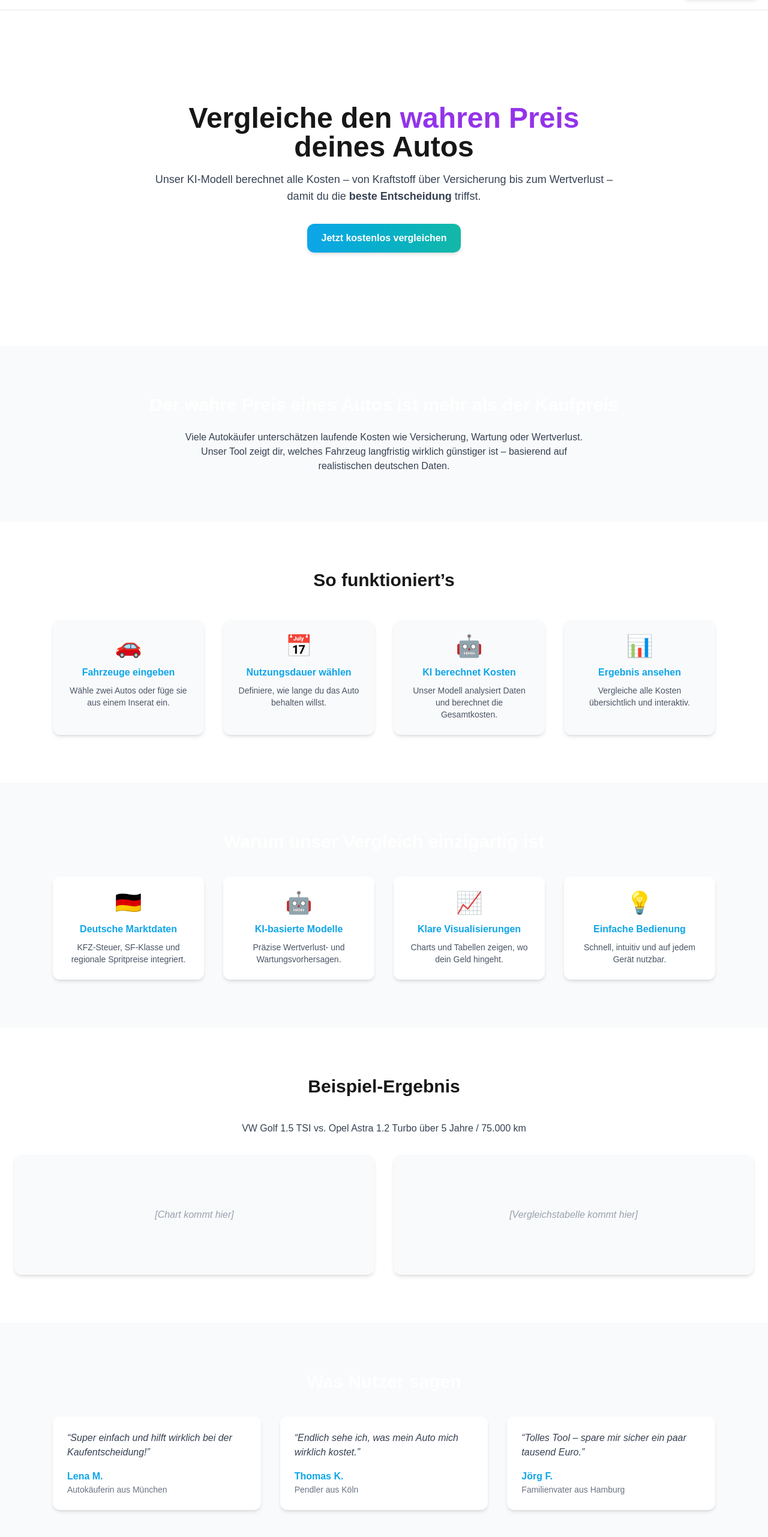
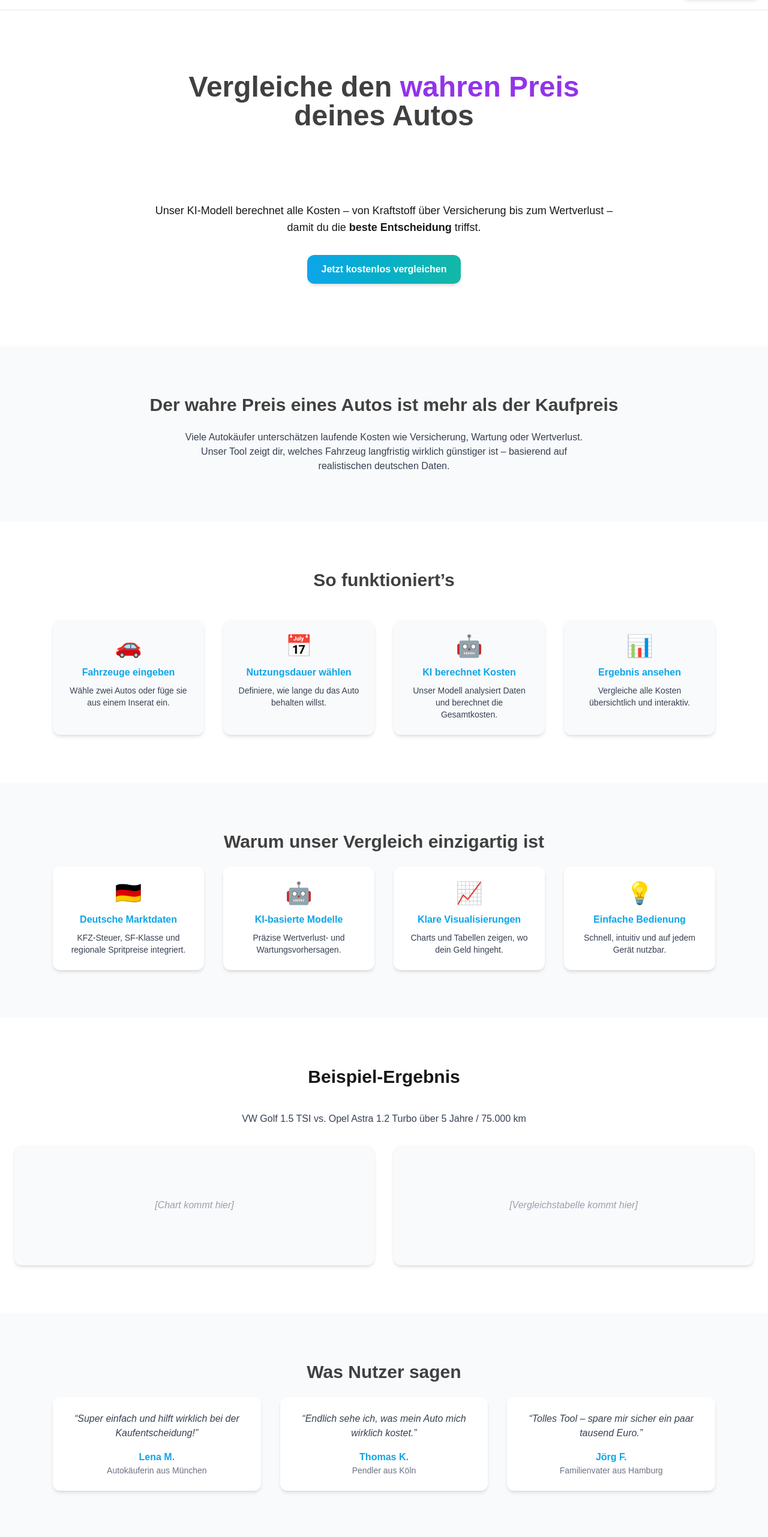
Before and after one commit to emrekrt1655/auto-vergleich, a Next.js app: page /datenschutz in a window 1280 px wide. Shown: the part 64-2626 px from the top of the page at 60% size. Built offline with nearby package versions, Linux system fonts and the light colour scheme; no server answers.

Commit message:
landing page and navbar dark mode added

```diff
--- a/app/components/AuthModal.tsx
+++ b/app/components/AuthModal.tsx
@@ -20,7 +20,7 @@ const AuthModal: React.FC<AuthModalProps> = ({ isOpen, onClose }) => {
 
   return ReactDOM.createPortal(
     <div className="fixed inset-0 z-50 flex items-center justify-center bg-black/50">
-      <div className="bg-black rounded-2xl shadow-xl w-full max-w-sm p-6 relative animate-fadeIn">
+      <div className="dark:bg-neutral-950 bg-white rounded-2xl shadow-xl w-full max-w-sm p-6 relative animate-fadeIn">
         <button
           onClick={onClose}
           className="absolute top-2 right-3 text-gray-500 hover:text-gray-700 text-xl"
--- a/app/components/Login.tsx
+++ b/app/components/Login.tsx
@@ -63,8 +63,7 @@ const Login: React.FC<LoginProps> = ({ onClose }) => {
   };
 
   return (
-    <>
-      <div className="w-full max-w-sm p-8 border rounded-lg shadow-lg flex flex-col gap-4">
+      <div className=" w-full max-w-sm p-8 border rounded-lg shadow-lg flex flex-col gap-4">
         <h2 className="text-2xl font-bold text-center">{t("title")}</h2>
 
         <input
@@ -115,7 +114,7 @@ const Login: React.FC<LoginProps> = ({ onClose }) => {
           {t("termsInfo")}{" "}
         </p>
       </div>
-    </>
+
   );
 };
 
--- a/app/components/Navbar.tsx
+++ b/app/components/Navbar.tsx
@@ -11,11 +11,13 @@ import { useAuthModal } from "@/hooks/useAuthModal";
 import { useTranslations } from "next-intl";
 import { usePathname } from "next/navigation";
 import ToggleThemeButton from "./ToggleThemeButton"
+import { navbarClasses } from "../styles/classes";
 
 const Navbar = () => {
   const [isLangOpen, setIsLangOpen] = useState(false);
   const t = useTranslations("Components.Navbar");
   const pathname = usePathname();
+  const {wrapperColor, textColor} = navbarClasses;
 
   const languages = [
     { code: "de", name: "Deutsch", flag: "🇩🇪" },
@@ -45,7 +47,7 @@ const Navbar = () => {
   const userName = useUserName();
 
   return (
-    <header className="flex justify-between items-center p-4 border-b border-gray-200">
+    <header className={`${wrapperColor} flex justify-between items-center  p-4 border-b`}>
       <span className="text-2xl font-bold bg-linear-to-r from-blue-600 to-purple-600 bg-clip-text text-transparent">
         Auto.Compare
       </span>
@@ -79,17 +81,17 @@ const Navbar = () => {
                 className="fixed inset-0 z-10"
                 onClick={() => setIsLangOpen(false)}
               />
-              <div className="absolute right-0 mt-2 w-48 bg-white rounded-lg shadow-lg border border-gray-200 py-1 z-20">
+              <div className={` ${wrapperColor} absolute right-0 mt-2 w-48 bg-white rounded-lg shadow-lg border border-gray-200 py-1 z-20`}>
                 {languages.map((lang) => (
                   <button
                     key={lang.code}
                     onClick={() => handleLanguageChange(lang.code)}
-                    className={`w-full cursor-pointer flex items-center gap-3 px-4 py-2.5 hover:bg-gray-50 transition-colors ${
-                      currentLocale === lang.code ? "bg-blue-50" : ""
+                    className={`w-full cursor-pointer ${textColor} flex items-center gap-3 px-4 py-2.5 hover:bg-gray-50 dark:hover:bg-gray-700 transition-colors ${
+                      currentLocale === lang.code ? "bg-blue-50 dark:bg-blue-900" : ""
                     }`}
                   >
-                    <span className="text-2xl">{lang.flag}</span>
-                    <span className="text-sm font-medium text-gray-700">
+                    <span className={`text-2xl`}>{lang.flag}</span>
+                    <span className={`${textColor} text-sm font-medium text-gray-700`}>
                       {lang.name}
                     </span>
                     {currentLocale === lang.code && (
--- a/app/components/landingpage/ExampleOutputSection.tsx
+++ b/app/components/landingpage/ExampleOutputSection.tsx
@@ -1,7 +1,11 @@
 import { useTranslations } from "next-intl";
+import { landingPrimary } from "@/app/styles/classes";
+
 
 export default function ExampleOutputSection() {
   const t = useTranslations("Components.LandingPage.exampleOutputSection");
+    const { wrapperColor, featuresWrapperColor, titleText, textColor } =
+      landingPrimary;
 
   return (
     <section className="py-20 bg-(--background) text-(--foreground) text-center px-6">
--- a/app/components/landingpage/FeaturesSection.tsx
+++ b/app/components/landingpage/FeaturesSection.tsx
@@ -1,7 +1,9 @@
 import { useTranslations } from "next-intl";
+import { landingSecondary } from "@/app/styles/classes";
 
 export default function FeaturesSection() {
   const t = useTranslations("Components.LandingPage.featuresSection");
+  const {wrapper, titleText, featuresWrapper, textColor} = landingSecondary
 
   const features = t.raw("features") as Array<{
     icon: string;
@@ -10,21 +12,21 @@ export default function FeaturesSection() {
   }>;
 
   return (
-    <section className="py-20 bg-gray-50 dark:bg-[#111]">
-      <h2 className="text-3xl font-bold text-center text-brand-neutral mb-10">
+    <section className={`${wrapper}`}>
+      <h2 className={`${titleText}`}>
         {t("title")}
       </h2>
       <div className="grid md:grid-cols-2 lg:grid-cols-4 gap-8 max-w-6xl mx-auto px-6">
         {features.map((f, i) => (
           <div
             key={i}
-            className="p-6 bg-white dark:bg-[#1b1b1b] rounded-xl text-center shadow-md"
+            className={`${featuresWrapper}`}
           >
             <div className="text-4xl mb-3">{f.icon}</div>
             <h3 className="font-semibold text-brand-primary mb-2">
               {f.title}
             </h3>
-            <p className="text-gray-600 dark:text-gray-300 text-sm">
+            <p className={`${textColor} text-sm`}>
               {f.desc}
             </p>
           </div>
--- a/app/components/landingpage/HeroSection.tsx
+++ b/app/components/landingpage/HeroSection.tsx
@@ -3,9 +3,11 @@ import { useAuth } from "../../(context)/authContext";
 import { useHandleRoute } from "@/hooks/useHandleRoute";
 import { useAuthModal } from "@/hooks/useAuthModal";
 import { useTranslations } from "next-intl";
+import { landingPrimary } from "@/app/styles/classes";
 
 export default function Hero() {
   const t = useTranslations("Components.LandingPage.hero");
+  const {wrapperColor, titleText} = landingPrimary;
   const { user } = useAuth();
   const { handleRoute } = useHandleRoute();
   const { openModal } = useAuthModal();
@@ -19,15 +21,17 @@ export default function Hero() {
   };
 
   return (
-    <section className="w-full h-[70vh] flex flex-col justify-center items-center text-center px-4">
+    <section className={`${wrapperColor} w-full h-[70vh] flex flex-col justify-center items-center text-center px-4`}>
       <div className="max-w-3xl">
-        <h1 className="text-4xl md:text-5xl font-extrabold mb-4">
+        <h1 className={`${titleText} text-4xl md:text-5xl font-extrabold mb-30`}>
           {t.rich("title", {
-            highlight: (chunks) => <span className="text-brand-accent">{chunks}</span>,
+            highlight: (chunks) => (
+              <span className="text-brand-accent">{chunks}</span>
+            ),
           })}
         </h1>
 
-        <p className="text-base md:text-lg text-gray-700 mb-8">
+        <p className="text-base md:text-lg  mb-8">
           {t.rich("description", {
             bold: (chunks) => <span className="font-semibold">{chunks}</span>,
           })}
--- a/app/components/landingpage/HowToWorkSection.tsx
+++ b/app/components/landingpage/HowToWorkSection.tsx
@@ -1,28 +1,31 @@
 import { useTranslations } from "next-intl";
+import { landingPrimary } from "@/app/styles/classes";
 
 export default function HowItWorksSection() {
   const t = useTranslations("Components.LandingPage.howItWorksSection");
+  const { wrapperColor, featuresWrapperColor, titleText, textColor } =
+    landingPrimary;
 
-  const steps = t.raw("steps") as Array<{ icon: string; title: string; desc: string }>;
+  const steps = t.raw("steps") as Array<{
+    icon: string;
+    title: string;
+    desc: string;
+  }>;
 
   return (
-    <section className="py-20 bg-(--background) text-(--foreground)">
-      <h2 className="text-3xl font-bold text-center mb-12">
+    <section className={`${wrapperColor} py-20`}>
+      <h2 className={`${titleText} text-3xl font-bold text-center mb-12`}>
         {t("title")}
       </h2>
       <div className="grid sm:grid-cols-2 lg:grid-cols-4 gap-8 max-w-6xl mx-auto px-6">
         {steps.map((s, i) => (
           <div
             key={i}
-            className="p-6 bg-gray-50 dark:bg-[#1b1b1b] rounded-xl shadow-md text-center hover:shadow-lg transition-all"
+            className={`p-6 ${featuresWrapperColor} rounded-xl shadow-md text-center hover:shadow-lg transition-all`}
           >
             <div className="text-4xl mb-3">{s.icon}</div>
-            <h3 className="font-semibold text-brand-primary mb-2">
-                {s.title}
-            </h3>
-            <p className="text-gray-600 dark:text-gray-300 text-sm">
-                {s.desc}
-            </p>
+            <h3 className="font-semibold text-brand-primary mb-2">{s.title}</h3>
+            <p className={`${textColor} text-sm`}>{s.desc}</p>
           </div>
         ))}
       </div>
--- a/app/components/landingpage/ProblemSection.tsx
+++ b/app/components/landingpage/ProblemSection.tsx
@@ -1,16 +1,14 @@
-import { useTranslations } from 'next-intl';
+import { useTranslations } from "next-intl";
+import { landingSecondary } from "@/app/styles/classes";
 
 export default function ProblemSection() {
-  const t = useTranslations('Components.LandingPage.problemSection');
+  const t = useTranslations("Components.LandingPage.problemSection");
+  const { textColor, wrapper, titleText } = landingSecondary;
 
   return (
-    <section className="py-20 bg-gray-50 dark:bg-[#111] text-center px-6">
-      <h2 className="text-3xl font-bold text-brand-neutral mb-6">
-        {t('title')}
-      </h2>
-      <p className="max-w-2xl mx-auto text-gray-700 dark:text-gray-300">
-        {t('description')}
-      </p>
+    <section className={`${wrapper}`}>
+      <h2 className={`${titleText}`}>{t("title")}</h2>
+      <p className={`${textColor} max-w-2xl mx-auto `}>{t("description")}</p>
     </section>
   );
 }
--- a/app/components/landingpage/TestimonialsSection.tsx
+++ b/app/components/landingpage/TestimonialsSection.tsx
@@ -1,7 +1,9 @@
 import { useTranslations } from "next-intl";
+import { landingSecondary } from "@/app/styles/classes";
 
 export default function TestimonialsSection() {
   const t = useTranslations("Components.LandingPage.testimonialsSection");
+  const { wrapper, titleText, featuresWrapper, textColor } = landingSecondary;
 
   const testimonials = t.raw("testimonials") as Array<{
     quote: string;
@@ -10,22 +12,14 @@ export default function TestimonialsSection() {
   }>;
 
   return (
-    <section className="py-20 bg-gray-50 dark:bg-[#111]">
-      <h2 className="text-3xl font-bold text-center text-brand-neutral mb-10">
-        {t("title")}
-      </h2>
+    <section className={`${wrapper}`}>
+      <h2 className={`${titleText}`}>{t("title")}</h2>
       <div className="grid md:grid-cols-3 gap-8 max-w-6xl mx-auto px-6">
         {testimonials.map((testi, i) => (
-          <div key={i} className="p-6 bg-white dark:bg-[#1b1b1b] rounded-xl shadow-md">
-            <p className="text-gray-700 dark:text-gray-300 mb-4 italic">
-              “{testi.quote}”
-            </p>
-            <p className="font-semibold text-brand-primary">
-              {testi.name}
-            </p>
-            <p className="text-sm text-gray-500">
-              {testi.role}
-            </p>
+          <div key={i} className={`${featuresWrapper}`}>
+            <p className={`${textColor} mb-4 italic`}>“{testi.quote}”</p>
+            <p className="font-semibold text-brand-primary">{testi.name}</p>
+            <p className="text-sm text-gray-500">{testi.role}</p>
           </div>
         ))}
       </div>
--- a/app/globals.css
+++ b/app/globals.css
@@ -1,27 +1,64 @@
 @import "tailwindcss";
 
+@custom-variant dark (&:where(.dark, .dark *));
+
 @theme {
+  /* Tailwind için color tanımları */
+  --color-background: #ffffff;
+  --color-foreground: #171717;
+
+  /* Dark mode için */
+  --color-background--dark: #0a0a0a;
+  --color-foreground--dark: #ededed;
+
+  /* Diğer renkler */
   --color-brand-primary: #0EA5E9;
   --color-brand-secondary: #14B8A6;
   --color-brand-accent: #9333EA;
   --color-brand-neutral: #fff;
-  --bg-linear-to-r: linear-gradient(to right, var(--tw-gradient-stops));
+  --color-brand-neutral-dark: #1f2937;
 }
 
+/* CSS değişkenleri (gerekirse başka yerlerde kullanmak için) */
 :root {
   --background: #ffffff;
   --foreground: #171717;
 }
 
-@media (prefers-color-scheme: dark) {
-  :root {
-    --background: #0a0a0a;
-    --foreground: #ededed;
-  }
+:root.dark {
+  --background: #0a0a0a;
+  --foreground: #ededed;
 }
 
 body {
-  background: var(--background);
+  background-color: var(--background);
   color: var(--foreground);
   font-family: Arial, Helvetica, sans-serif;
+  transition: background-color 0.2s ease-in-out, color 0.2s ease-in-out;
 }
+
+/* Scrollbar styles */
+::-webkit-scrollbar {
+  width: 10px;
+}
+
+::-webkit-scrollbar-track {
+  background: var(--background);
+}
+
+::-webkit-scrollbar-thumb {
+  background: #888;
+  border-radius: 5px;
+}
+
+::-webkit-scrollbar-thumb:hover {
+  background: #555;
+}
+
+:root.dark ::-webkit-scrollbar-thumb {
+  background: #555;
+}
+
+:root.dark ::-webkit-scrollbar-thumb:hover {
+  background: #888;
+}
--- /dev/null
+++ b/app/styles/classes.ts
@@ -0,0 +1,25 @@
+const commonStyles = {
+  textColor: "text-gray-700 dark:text-gray-300",
+  titleTextColor: "text-neutral-700 dark:text-neutral-300",
+  wrapperColor: "dark:bg-neutral-950 bg-white"
+};
+
+export const landingSecondary = {
+  wrapper: "py-20 bg-gray-50 dark:bg-[#111] text-center px-6",
+  titleText: `text-3xl font-bold ${commonStyles.titleTextColor} mb-6`,
+  textColor: commonStyles.textColor,
+  featuresWrapper:
+    "p-6 bg-white dark:bg-[#1b1b1b] rounded-xl text-center shadow-md",
+};
+
+export const landingPrimary = {
+  wrapperColor: commonStyles.wrapperColor,
+  titleText: commonStyles.titleTextColor,
+  textColor: commonStyles.textColor,
+  featuresWrapperColor: "bg-gray-50 dark:bg-[#1b1b1b]"
+};
+
+export const navbarClasses = {
+  wrapperColor: `${commonStyles.wrapperColor} border-gray-200 dark:border-gray-900`,
+  textColor: commonStyles.textColor
+}
```
